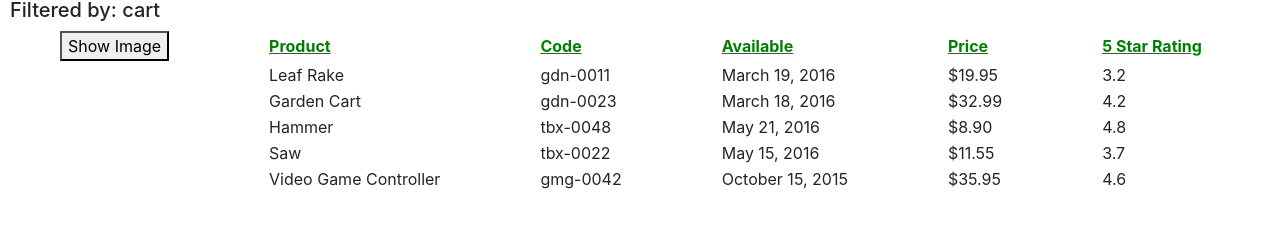
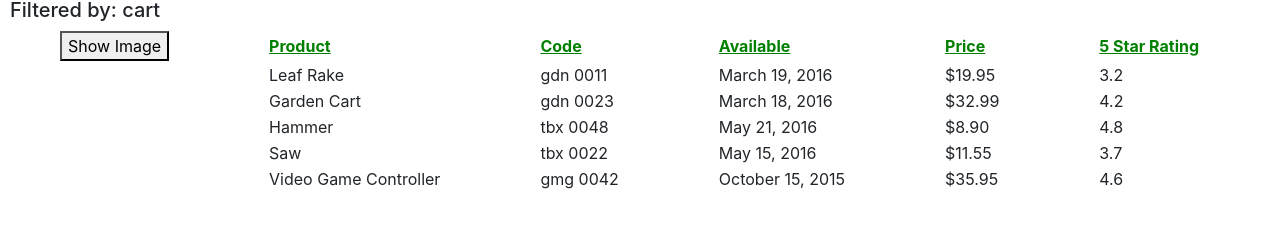
Before and after one commit to eranyser/AngularTutorialDK, an Angular app: page / in a window 1280 px wide. Shown: the part 175-402 px from the top of the page. Built offline with nearby package versions, Linux system fonts and the light colour scheme.

Commit message:
Custom Pipes
Implement custom pipe which replaces any character to a space. in our case we want to replace the dash in the code column to space. Pay attention the syntax for passing parameter to the pipe in the html file - colon + parameter, ( : '-')

```diff
--- a/src/app/app.module.ts
+++ b/src/app/app.module.ts
@@ -3,15 +3,17 @@
 import { FormsModule } from '@angular/forms'
 import { AppComponent } from './app.component';
 import { ProductListComponent } from './products/product-list.component';
+import { ConvertToSpacePipe } from './shared/convert-to-space.pipe';
 
 @NgModule({
   declarations: [
     AppComponent,
+    ConvertToSpacePipe,
     ProductListComponent
   ],
   imports: [
     BrowserModule,
-    FormsModule
+    FormsModule,
   ],
   bootstrap: [
     AppComponent
--- a/src/app/products/product-list.component.html
+++ b/src/app/products/product-list.component.html
@@ -31,7 +31,7 @@
                   [style.margin.px]='imageMargin'>
           </td>
           <td> {{product.productName}}</td>
-          <td> {{product.productCode | lowercase}}</td>
+          <td> {{product.productCode | lowercase | convertToSpace: '-' }}</td>
           <td> {{product.releaseDate}}</td>
           <td> {{product.price | currency:'USD':'symbol':'1.2-2'}}</td>
           <td> {{product.starRating}}</td>
--- a/src/app/products/product-list.component.ts
+++ b/src/app/products/product-list.component.ts
@@ -1,11 +1,12 @@
 import { Component } from "@angular/core";
-import { listLazyRoutes } from "@angular/compiler/src/aot/lazy_routes";
 import {IProduct} from './product';
+import {ConvertToSpacePipe} from '../shared/convert-to-space.pipe';
+
 
 @Component({
     selector: "pm-products",
     templateUrl: "./product-list.component.html",
-    styleUrls: ["./product-list.component.css"]
+    styleUrls: ["./product-list.component.css"],
 })
 export class ProductListComponent {
     productTitle: string = 'Product List';
--- /dev/null
+++ b/src/app/shared/convert-to-space.pipe.ts
@@ -0,0 +1,10 @@
+import {Pipe, PipeTransform} from '@angular/core';
+
+@Pipe({
+  name: 'convertToSpace'
+})
+export class ConvertToSpacePipe implements PipeTransform {
+  transform(value: string, character: string): string {
+    return value.replace(character, ' ');
+  }
+}
```
